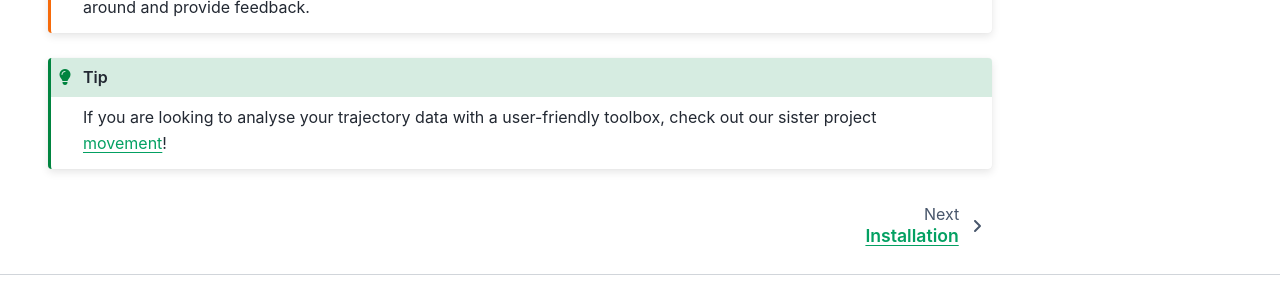
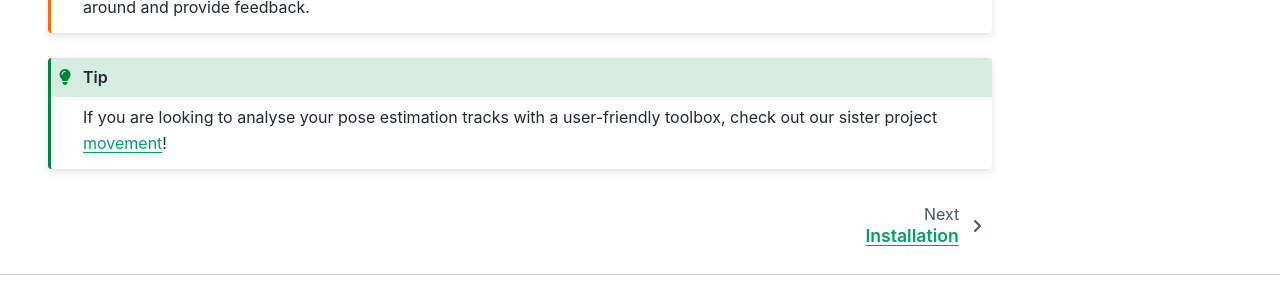
Before and after one commit to neuroinformatics-unit/ethology, a Sphinx documentation site: the page built from docs/source/index.md, in a window 1280 px wide and 900 px high, scrolled down 568 px. Shown: the part 540-835 px from the top of the window. Built offline with Sphinx 7.4.7 and the PyData theme 0.15.4, drawn with Linux system fonts in a browser that asks for light colours; the version number could not be read and is left out; grey boxes are pictures that could not be loaded.

Commit message:
Update docs/source/index.md
Co-authored-by: sfmig <33267254+sfmig@users.noreply.github.com>
Signed-off-by: Richard Dushime <45734838+richarddushime@users.noreply.github.com>

```diff
--- a/docs/source/index.md
+++ b/docs/source/index.md
@@ -35,7 +35,7 @@ How to get in touch and contribute.
 :::
 
 :::{tip}
-If you are looking to analyse your trajectory data with a user-friendly toolbox, check out our sister project
+If you are looking to analyse your pose estimation tracks with a user-friendly toolbox, check out our sister project
 [movement](https://movement.neuroinformatics.dev)!
 :::
 
```
